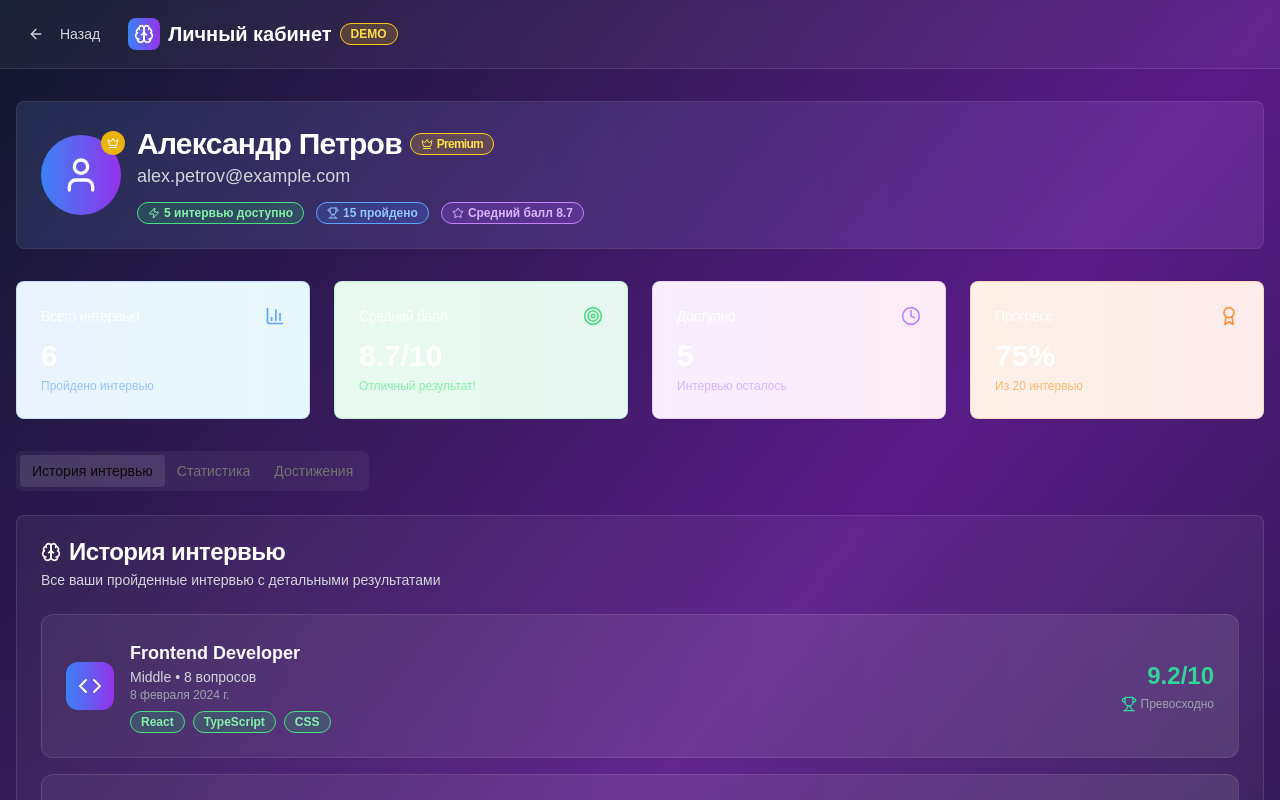
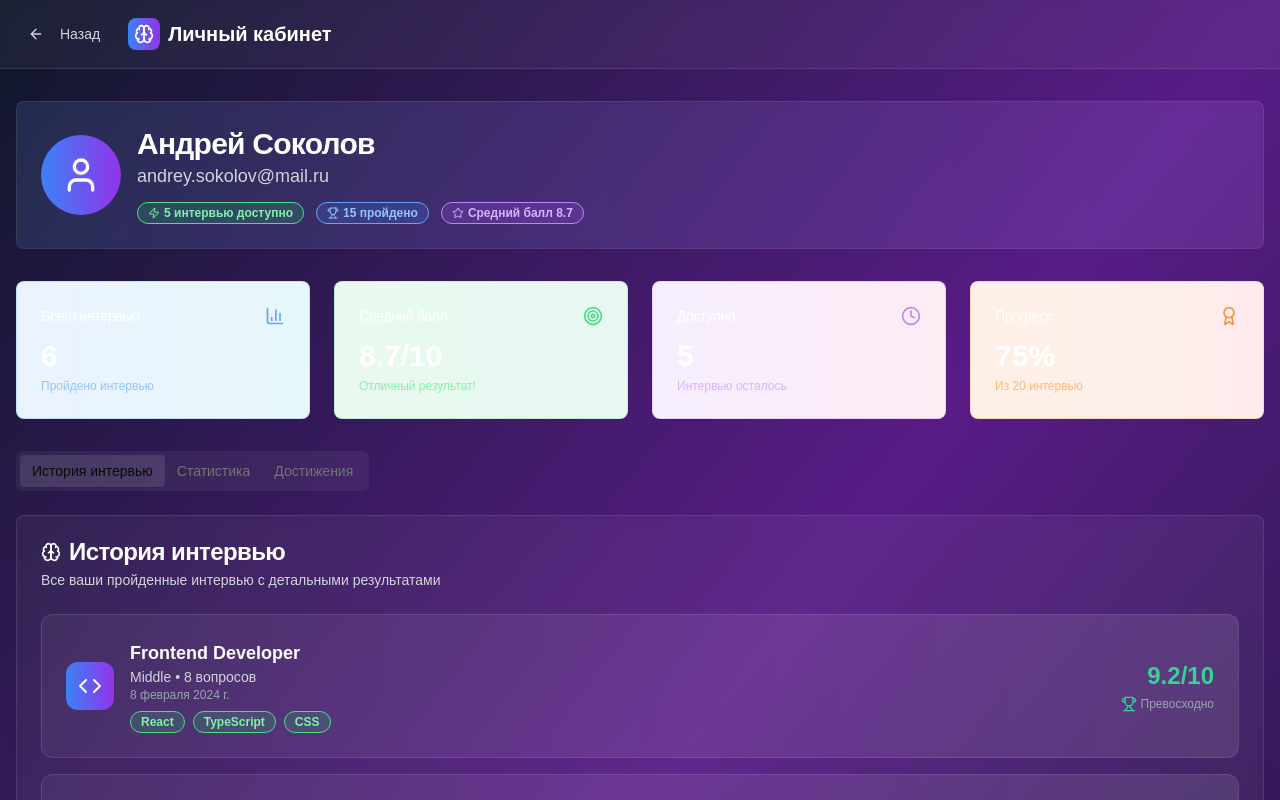
Before and after one commit to Nik-Maltcev/careeros, a Next.js app: page /demo-profile in a window 1280 px wide. Shown: the top 800 px of the page. Built offline with nearby package versions, Linux system fonts and the light colour scheme.

Commit message:
fix: исправлен демо-профиль - убран Premium статус, изменены данные пользователя

```diff
--- a/app/demo-profile/page.tsx
+++ b/app/demo-profile/page.tsx
@@ -31,9 +31,9 @@ import Link from "next/link"
 
 // Демо данные для красивого профиля
 const demoUser = {
-  name: "Александр Петров",
-  email: "alex.petrov@example.com",
-  plan: "premium",
+  name: "Андрей Соколов",
+  email: "andrey.sokolov@mail.ru",
+  plan: "basic",
   interviews_used: 15,
   max_interviews: 20,
   created_at: "2024-01-15",
@@ -229,9 +229,6 @@ export default function DemoProfilePage() {
                   <Brain className="w-5 h-5 text-white" />
                 </div>
                 <span className="text-xl font-bold text-white">Личный кабинет</span>
-                <Badge className="bg-yellow-500/20 text-yellow-300 border-yellow-400 text-xs">
-                  DEMO
-                </Badge>
               </div>
             </div>
           </div>
@@ -246,19 +243,12 @@ export default function DemoProfilePage() {
             <CardHeader className="relative">
               <div className="flex items-center justify-between">
                 <div className="flex items-center space-x-4">
-                  <div className="w-20 h-20 bg-gradient-to-r from-blue-500 to-purple-600 rounded-full flex items-center justify-center relative">
+                  <div className="w-20 h-20 bg-gradient-to-r from-blue-500 to-purple-600 rounded-full flex items-center justify-center">
                     <User className="w-10 h-10 text-white" />
-                    <div className="absolute -top-1 -right-1 w-6 h-6 bg-yellow-500 rounded-full flex items-center justify-center">
-                      <Crown className="w-3 h-3 text-white" />
-                    </div>
                   </div>
                   <div>
-                    <CardTitle className="text-white text-3xl flex items-center space-x-2">
-                      <span>{currentUser.name}</span>
-                      <Badge className="bg-yellow-500/20 text-yellow-300 border-yellow-400">
-                        <Crown className="w-3 h-3 mr-1" />
-                        Premium
-                      </Badge>
+                    <CardTitle className="text-white text-3xl">
+                      {currentUser.name}
                     </CardTitle>
                     <CardDescription className="text-gray-300 text-lg">{currentUser.email}</CardDescription>
                     <div className="flex items-center space-x-3 mt-3">
@@ -566,10 +556,10 @@ export default function DemoProfilePage() {
 
               <Card className="bg-gradient-to-r from-indigo-500/10 to-purple-500/10 border-indigo-500/20 backdrop-blur-sm">
                 <CardHeader className="text-center">
-                  <Crown className="w-12 h-12 text-indigo-400 mx-auto mb-2" />
-                  <CardTitle className="text-white">Premium</CardTitle>
+                  <Target className="w-12 h-12 text-indigo-400 mx-auto mb-2" />
+                  <CardTitle className="text-white">Целеустремленный</CardTitle>
                   <CardDescription className="text-indigo-300">
-                    Активирован Premium план
+                    Прошли интервью по 4 специальностям
                   </CardDescription>
                 </CardHeader>
               </Card>
--- a/app/page.tsx
+++ b/app/page.tsx
@@ -353,9 +353,6 @@ export default function LandingPage() {
               </Link>
               <Link href="/jobs" className="text-white hover:text-blue-300 transition-colors">
                 Найти вакансии
-              </Link>
-              <Link href="/demo-profile" className="text-yellow-300 hover:text-yellow-200 transition-colors">
-                Демо профиль
               </Link>
 
             </nav>
```
